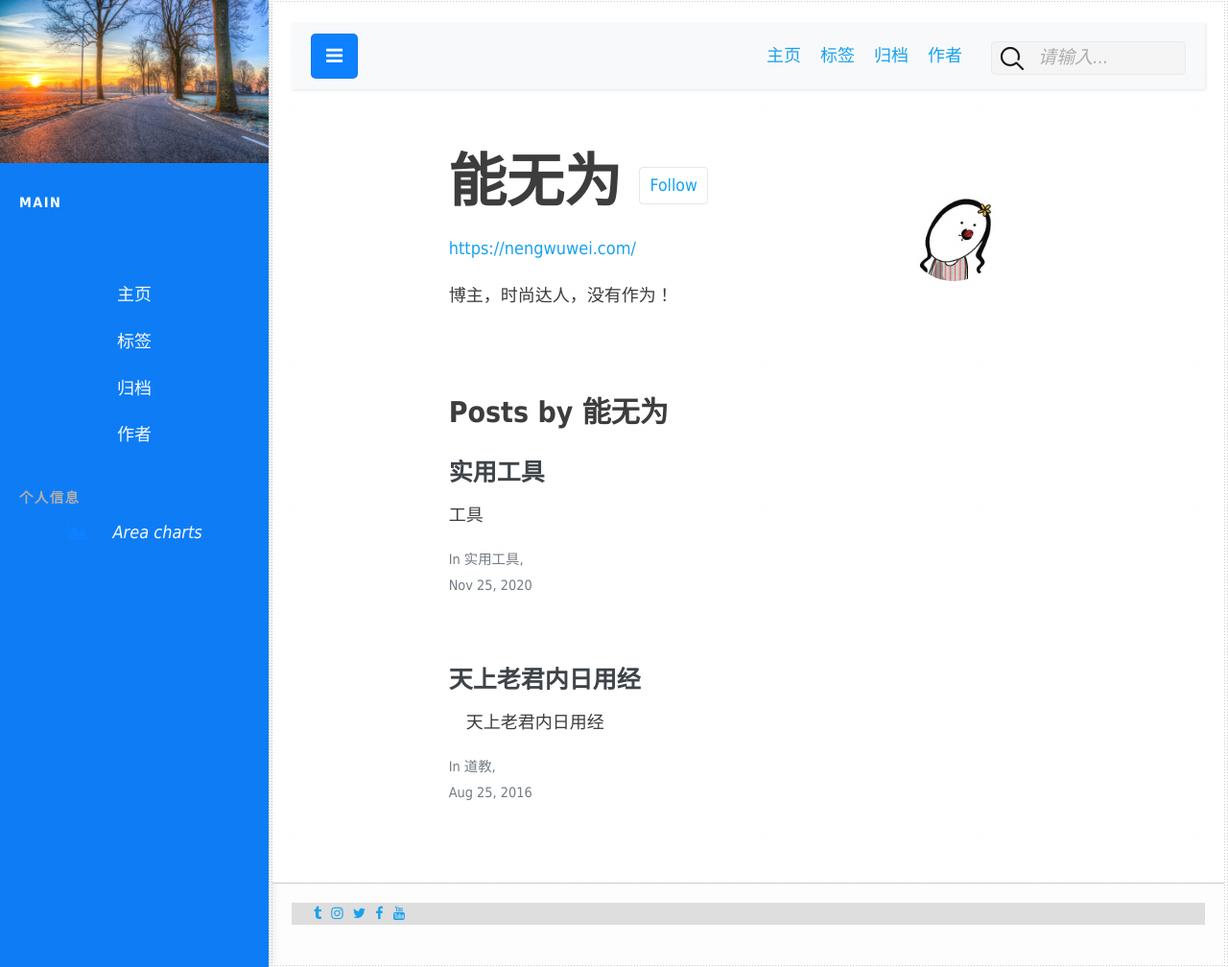
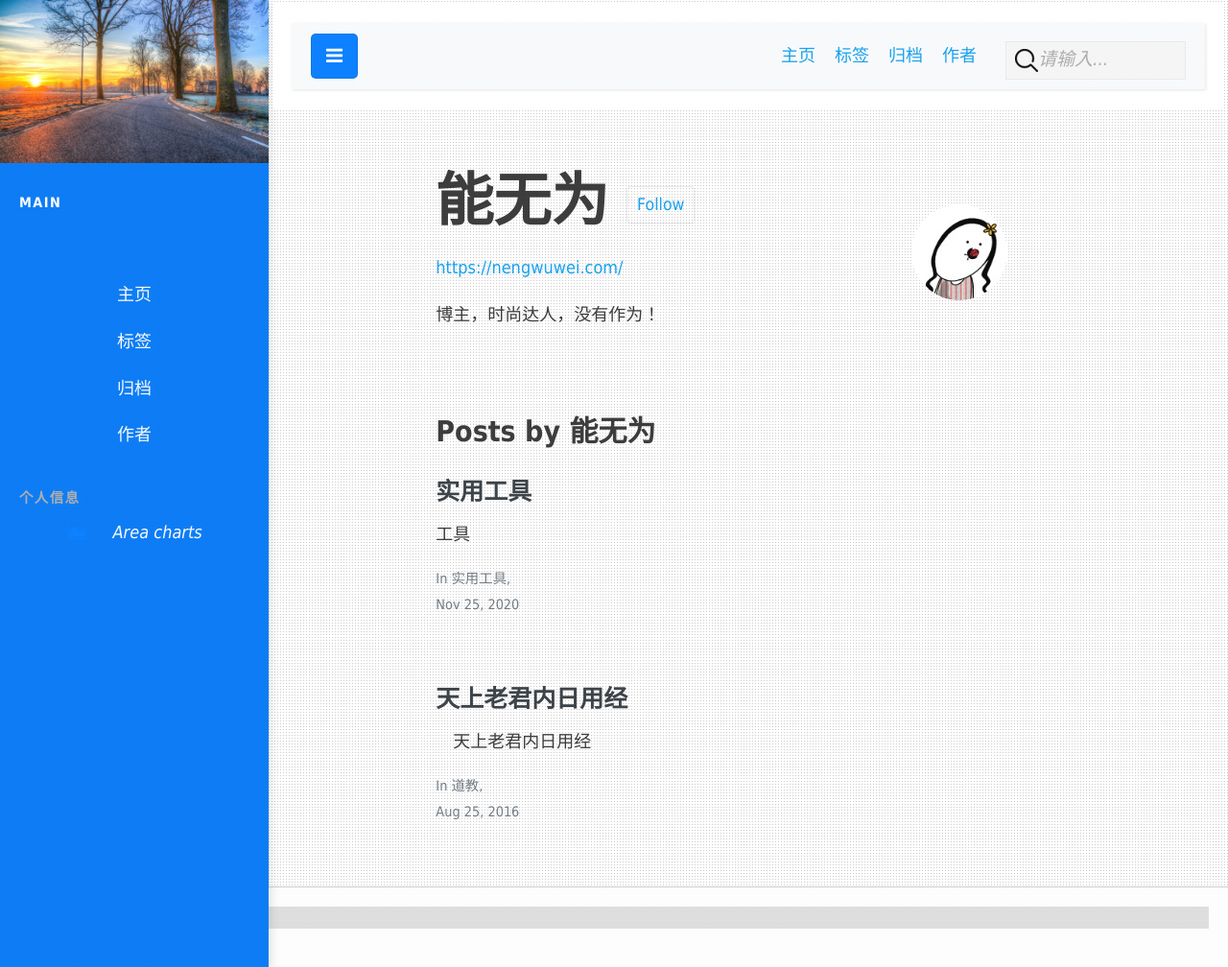
Before and after one commit to nengwuzhi/nengwuzhi.github.ioce, a Jekyll site: the page built from pages/author-author2.html, in a window 1280 px wide and 1008 px high. Shown: the whole window at 96% size. Built offline with Jekyll 4.4.1, drawn with Linux system fonts in a browser that asks for light colours; nearby versions of some CDN libraries.

Commit message:
Update top_nav.html

```diff
--- a/_includes/top_nav.html
+++ b/_includes/top_nav.html
@@ -23,7 +23,7 @@
 		</button>
 	     </div>
 	 <i class="search-start"></i>
-    <input type="text" placeholder="请输入..." class="search-input input-text w200 form-control" aria-describedby="basic-addon1" name="keyword" id="keyword" style="height:35px;" />
+    <input id="exampleFormControlInput1" type="email" placeholder="请输入..." class="search-input  form-control form-control-underlined />
 	<div class="search-results"></div>
 </div>
 
```
